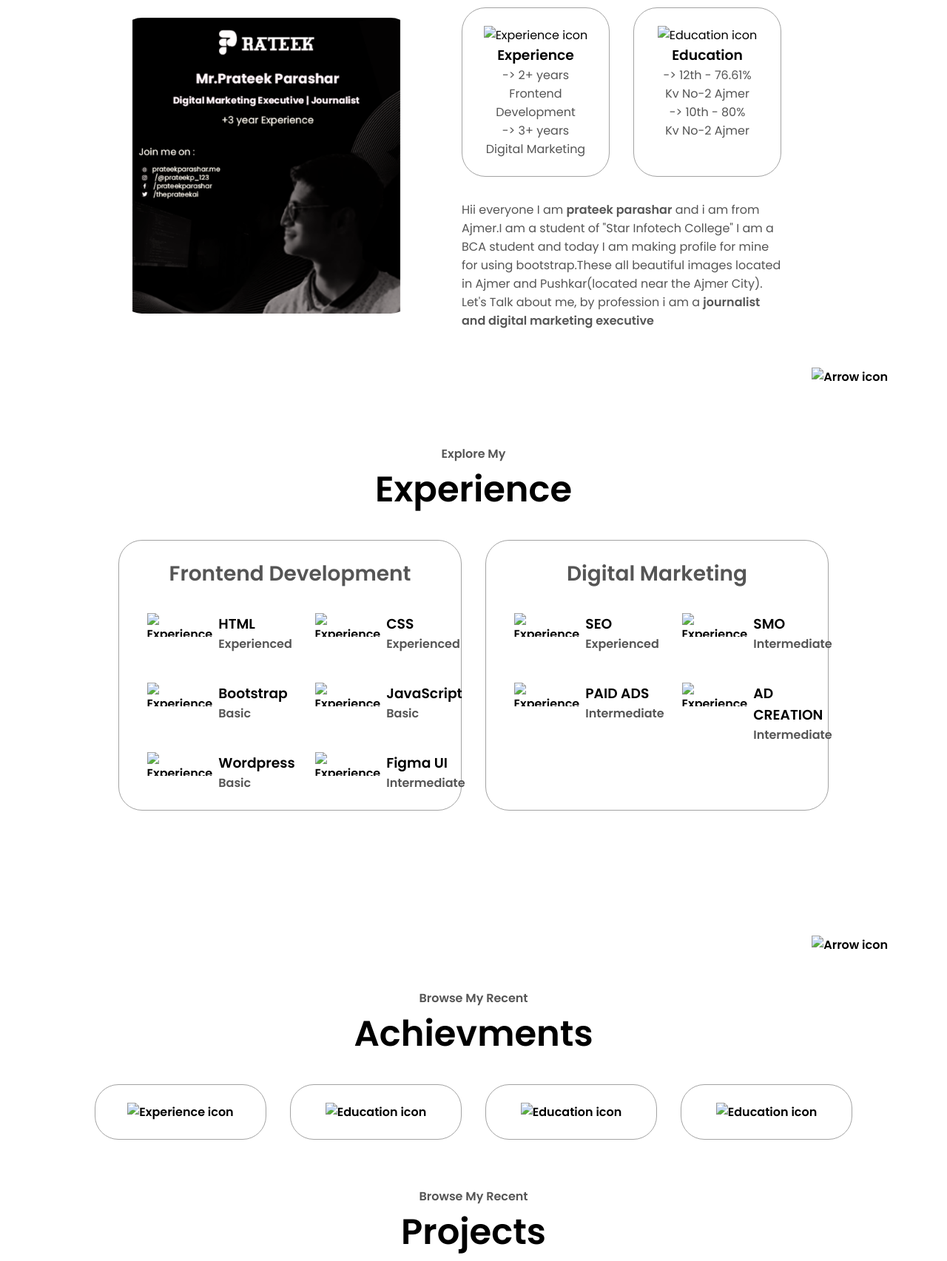
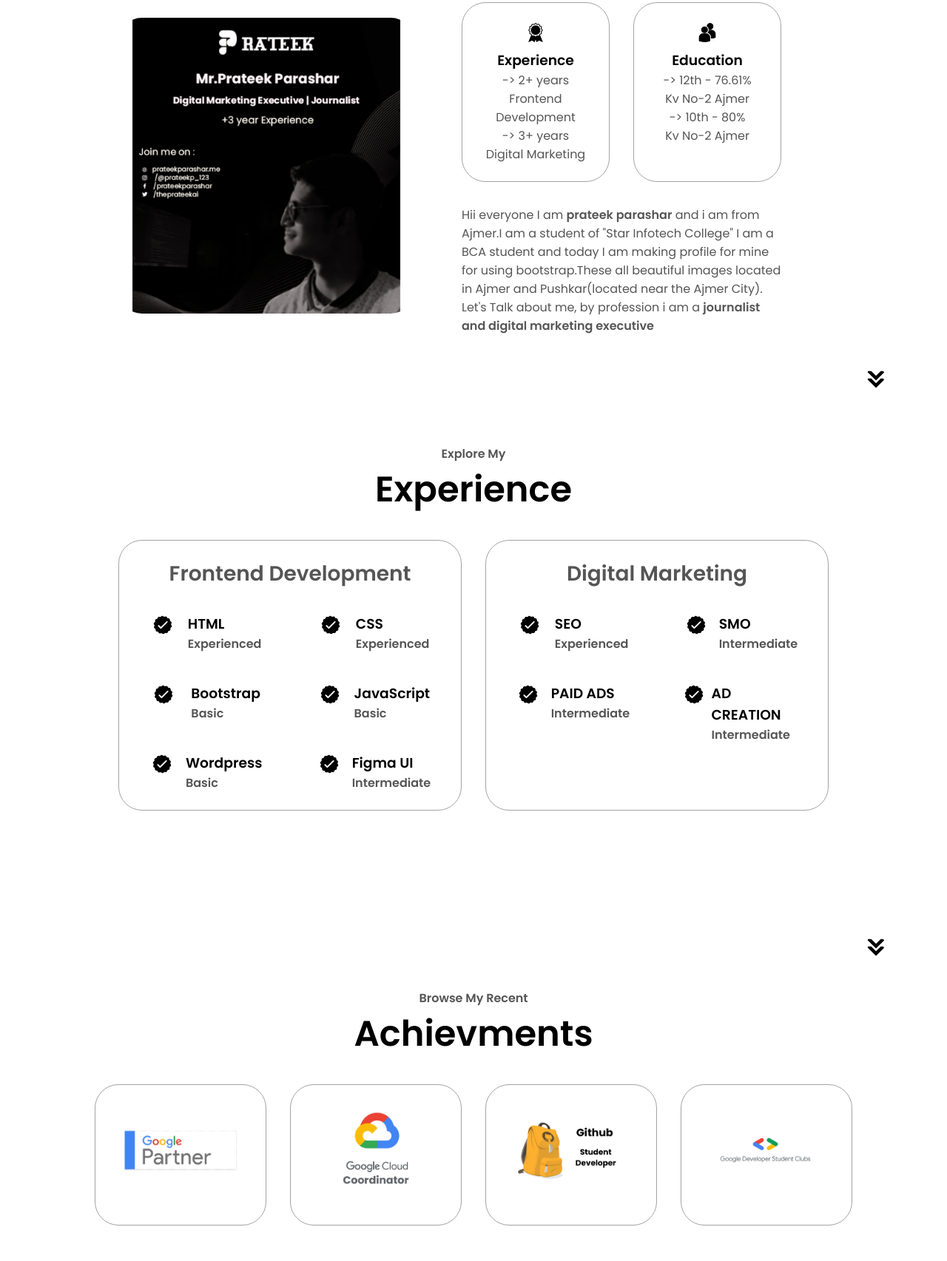
Before and after one commit to prateeksir/portfolio, a plain HTML site: page index.html in a window 1280 px wide. Shown: the part 1095-2800 px from the top of the page at 74% size. Drawn offline with Linux system fonts and the light colour scheme.

Commit message:
Update index.html

```diff
--- a/index.html
+++ b/index.html
@@ -52,7 +52,7 @@
         <div class="btn-container">
           <button
             class="btn btn-color-2"
-            onclick="window.open('./assets/resume-example.pdf')"
+            onclick="window.open('resume-example.pdf')"
           >
             Download CV
           </button>
@@ -62,19 +62,19 @@
         </div>
         <div id="socials-container" >
           <img
-            src="./assets/linkedin.png"
+            src="linkedin.png"
             alt="My LinkedIn profile"
             class="icon"
             onclick="location.href='https://www.linkedin.com/in/prateek-parashar-764b2022b/'"
           />
           <img
-            src="./assets/github.png"
+            src="github.png"
             alt="My Github profile"
             class="icon"
             onclick="location.href='https://github.com/prateek761'"
           />
           <img style="width: 512;"
-            src="./assets/insta.png"
+            src="insta.png"
             alt="My Instagram profile"
             class="icon"
             onclick="location.href='https://instagram.com/prateek_123'"
@@ -97,7 +97,7 @@
           <div class="about-containers">
             <div class="details-container">
               <img
-                src="./assets/experience.png"
+                src="experience.png"
                 alt="Experience icon"
                 class="icon"
               />
@@ -108,7 +108,7 @@
             </div>
             <div class="details-container">
               <img
-                src="./assets/education.png"
+                src="education.png"
                 alt="Education icon"
                 class="icon"
               />
@@ -130,7 +130,7 @@
         </div>
       </div>
       <img
-        src="./assets/arrow.png"
+        src="arrow.png"
         alt="Arrow icon"
         class="icon arrow"
         onclick="location.href='./#experience'"
@@ -146,7 +146,7 @@
             <div class="article-container">
               <article>
                 <img
-                  src="./assets/checkmark.png"
+                  src="checkmark.png"
                   alt="Experience icon"
                   class="icon"
                 />
@@ -157,7 +157,7 @@
               </article>
               <article>
                 <img
-                  src="./assets/checkmark.png"
+                  src="checkmark.png"
                   alt="Experience icon"
                   class="icon"
                 />
@@ -168,7 +168,7 @@
               </article>
               <article>
                 <img
-                  src="./assets/checkmark.png"
+                  src="checkmark.png"
                   alt="Experience icon"
                   class="icon"
                 />
@@ -179,7 +179,7 @@
               </article>
               <article>
                 <img
-                  src="./assets/checkmark.png"
+                  src="checkmark.png"
                   alt="Experience icon"
                   class="icon"
                 />
@@ -190,7 +190,7 @@
               </article>
               <article>
                 <img
-                  src="./assets/checkmark.png"
+                  src="checkmark.png"
                   alt="Experience icon"
                   class="icon"
                 />
@@ -201,7 +201,7 @@
               </article>
               <article>
                 <img
-                  src="./assets/checkmark.png"
+                  src="checkmark.png"
                   alt="Experience icon"
                   class="icon"
                 />
@@ -217,7 +217,7 @@
             <div class="article-container">
               <article>
                 <img
-                  src="./assets/checkmark.png"
+                  src="checkmark.png"
                   alt="Experience icon"
                   class="icon"
                 />
@@ -228,7 +228,7 @@
               </article>
               <article>
                 <img
-                  src="./assets/checkmark.png"
+                  src="checkmark.png"
                   alt="Experience icon"
                   class="icon"
                 />
@@ -239,7 +239,7 @@
               </article>
               <article>
                 <img
-                  src="./assets/checkmark.png"
+                  src="checkmark.png"
                   alt="Experience icon"
                   class="icon"
                 />
@@ -250,7 +250,7 @@
               </article>
               <article>
                 <img
-                  src="./assets/checkmark.png"
+                  src="checkmark.png"
                   alt="Experience icon"
                   class="icon"
                 />
@@ -264,7 +264,7 @@
         </div>
       </div>
       <img
-        src="./assets/arrow.png"
+        src="arrow.png"
         alt="Arrow icon"
         class="icon arrow"
         onclick="location.href='./#projects'"
@@ -277,7 +277,7 @@
     <div class="about-containers" style="width:80%; height:60%; margin-left: 10%;">
       <div class="details-container">
         <img
-          src="./assets/aaa.png"
+          src="aaa.png"
           alt="Experience icon"
           style="width:90%;"
         />
@@ -286,7 +286,7 @@
       </div>
       <div class="details-container">
         <img
-          src="./assets/aa.png"
+          src="aa.png"
           alt="Education icon"
           class="icon"
           style="width:90%; height:auto;"
@@ -296,7 +296,7 @@
       </div>
       <div class="details-container">
         <img
-          src="./assets/aaaa.png"
+          src="aaaa.png"
           alt="Education icon"
           class="icon"
           style="width:90%; height:auto;"
@@ -306,7 +306,7 @@
       </div>
       <div class="details-container">
         <img
-          src="./assets/aaaaa.png"
+          src="aaaaa.png"
           alt="Education icon"
           class="icon"
           style="width:90%; height:auto;"
@@ -337,7 +337,7 @@
           <div class="details-container color-container">
             <div class="article-container">
               <img
-                src="./assets/2.png"
+                src="2.png"
                 alt="Project 1"
                 class="project-img"
               />
@@ -361,7 +361,7 @@
           <div class="details-container color-container">
             <div class="article-container">
               <img
-                src="./assets/1.png"
+                src="1.png"
                 alt="Project 2"
                 class="project-img"
               />
@@ -384,7 +384,7 @@ Watch              </button>
           <div class="details-container color-container">
             <div class="article-container">
               <img
-                src="./assets/3.png"
+                src="3.png"
                 alt="Project 3"
                 class="project-img"
               />
@@ -407,7 +407,7 @@ Watch              </button>
         </div>
       </div>
       <img
-        src="./assets/arrow.png"
+        src="arrow.png"
         alt="Arrow icon"
         class="icon arrow"
         onclick="location.href='./#contact'"
@@ -419,7 +419,7 @@ Watch              </button>
       <div class="contact-info-upper-container">
         <div class="contact-info-container">
           <img
-            src="./assets/email.png"
+            src="email.png"
             alt="Email icon"
             class="icon contact-icon email-icon"
           />
@@ -427,7 +427,7 @@ Watch              </button>
         </div>
         <div class="contact-info-container">
           <img
-            src="./assets/linkedin.png"
+            src="linkedin.png"
             alt="LinkedIn icon"
             class="icon contact-icon"
           />
```
